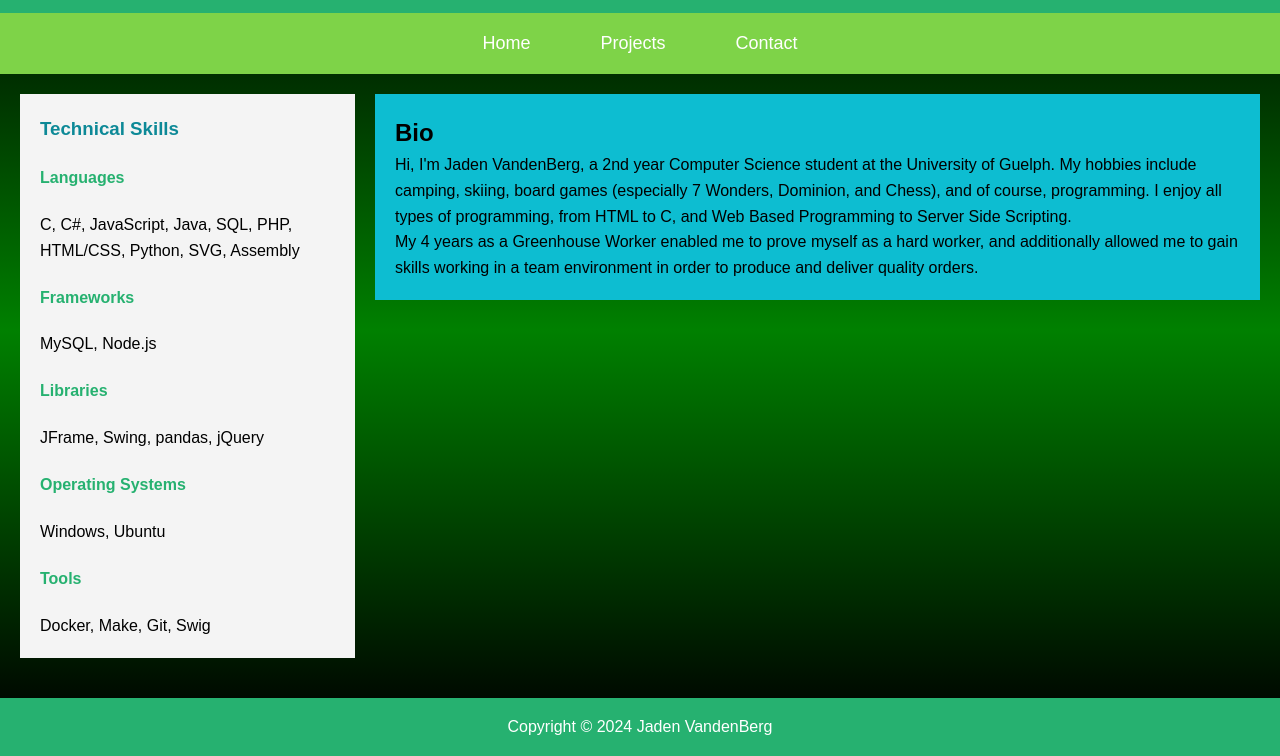
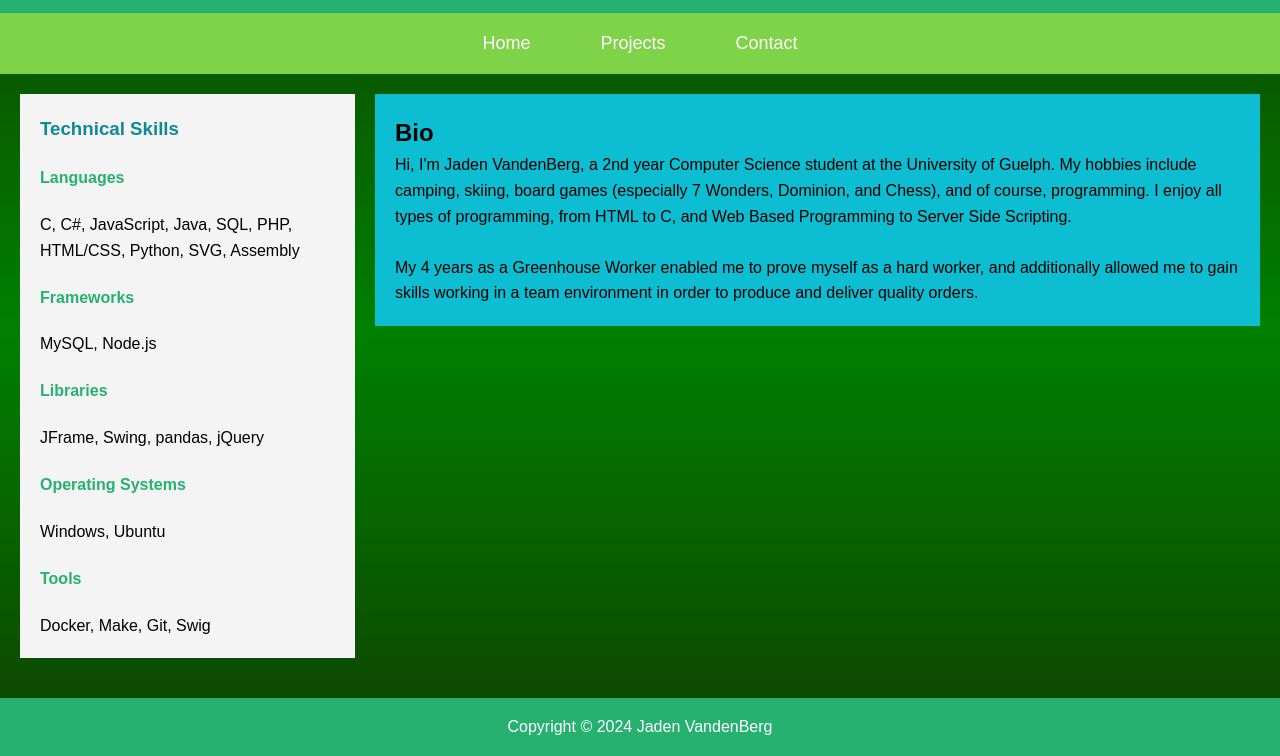
Before and after one commit to JadenVandenBerg/JadenVandenBerg.github.io, a plain HTML site: page index.html in a window 1280 px wide. Shown: the part 70-826 px from the top of the page. Drawn offline with Linux system fonts and the light colour scheme.

Commit message:
background edit

```diff
--- a/style.css
+++ b/style.css
@@ -14,7 +14,7 @@ body {
     flex-direction: column;
     font-family: Arial, Helvetica, sans-serif !important;
     line-height: 1.6;
-    background: linear-gradient(black, green, black) center center;
+    background: linear-gradient(rgb(14, 69, 0), green, rgb(14, 69, 0)) center center;
     background-size: cover;
 }
 
```
Also changed, not shown: index.html (+1 -0 lines).
